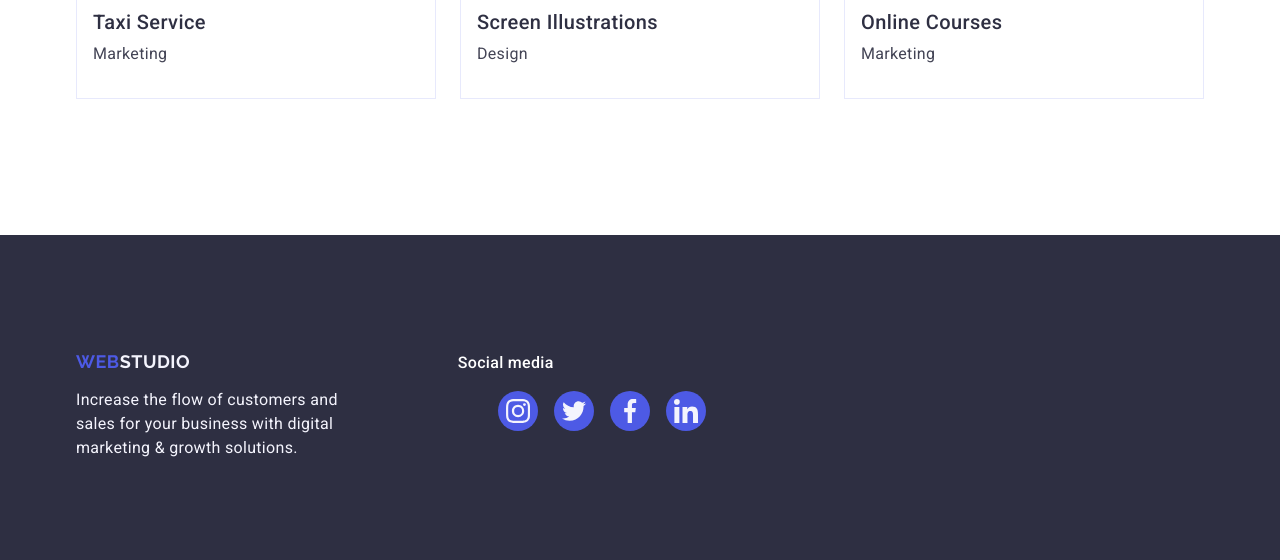
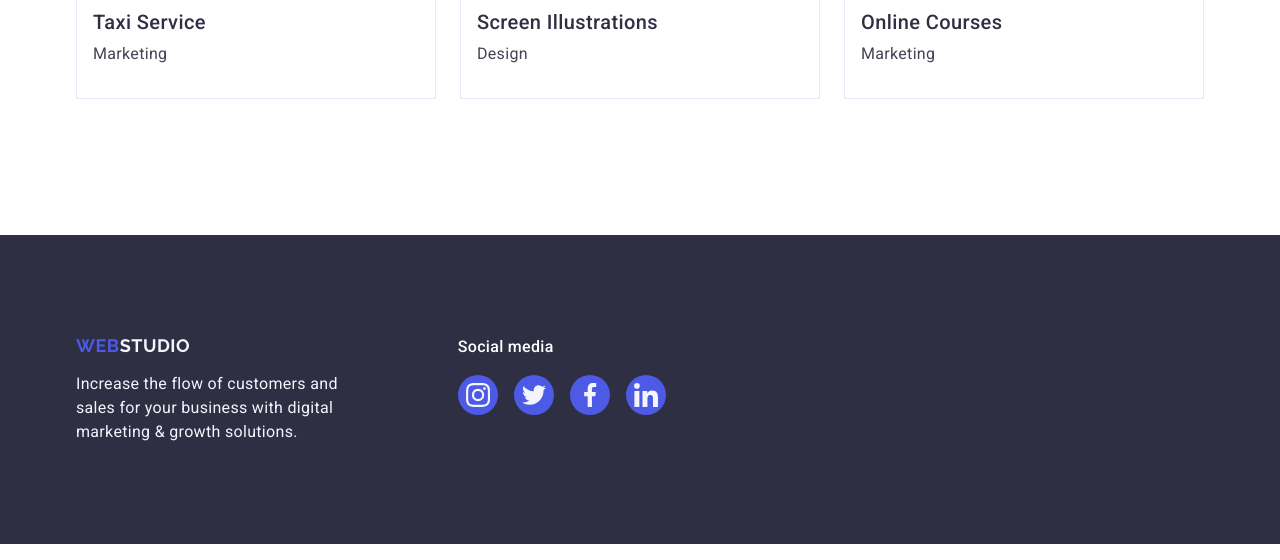
Before and after one commit to Kyryl2/goit-markup-hw-04, a plain HTML site: page index.html in a window 1280 px wide. Shown: the part 2511-3071 px from the top of the page. Drawn offline with nearby package versions, Linux system fonts and the light colour scheme.

Commit message:
Update style.css

```diff
--- a/css/style.css
+++ b/css/style.css
@@ -302,11 +302,13 @@ img {
   align-items: baseline;
 }
 .footer-right{
+  padding:0;
 
 }
 .footer-list{
   display: flex;
   gap: 16px;
+  padding: 0;
 
 }
 .footer-item{
@@ -339,6 +341,7 @@ line-height: 1.5;
 letter-spacing: 0.02em;
 color: #fff;
 margin-bottom: 16px;
+margin-top:0;
 
 }
 .logo-footer {
```
